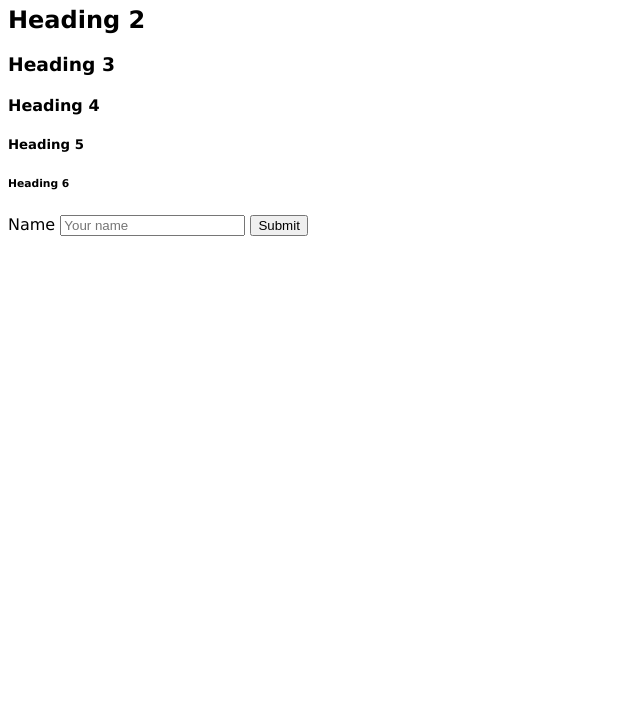
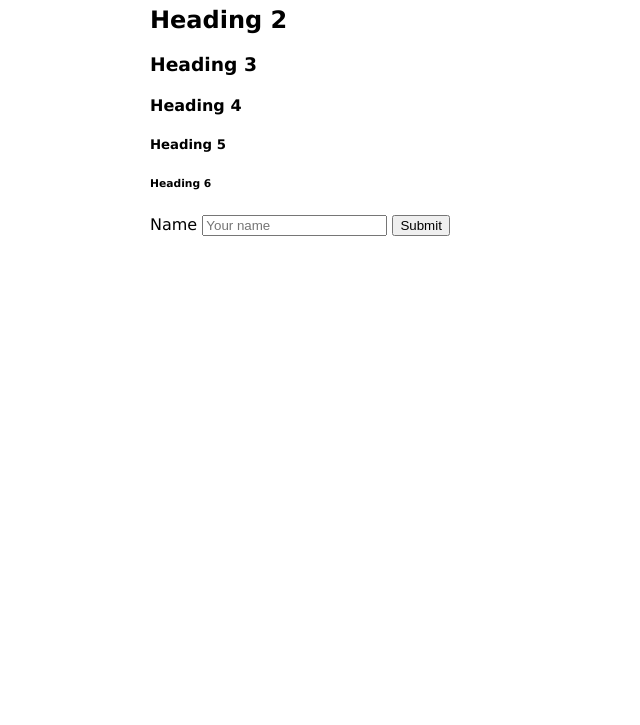
Before and after one commit to bluewindlab/js-app, a plain HTML site: page index.html in a window 1280 px wide. Shown: the part 75-800 px from the top of the page, without its empty margins (0-640 px from the left). Drawn offline with Linux system fonts and the light colour scheme.

Commit message:
Update title of index.html and stylesheet.

```diff
--- a/index.html
+++ b/index.html
@@ -5,12 +5,14 @@
     <meta charset="UTF-8">
     <meta http-equiv="X-UA-Compatible" content="IE=edge">
     <meta name="viewport" content="width=device-width, initial-scale=1.0">
-    <title>Document</title>
-    <link href="styles/style.css" rel="stylesheet"/>
+    <title>Home Page</title>
+    <link href="styles/style.css" rel="stylesheet" />
 
 </head>
 
 <body>
+
+    <div class="container">
         <h1>Heading 1</h1>
         <h2>Heading 2</h2>
         <h3>Heading 3</h3>
@@ -23,7 +25,7 @@
             <input type="text" id="name" name="name" value="" placeholder="Your name" />
             <button name="submit" id="submit">Submit</button>
         </form>
-
+    </div>
 
 </body>
 
--- a/styles/style.css
+++ b/styles/style.css
@@ -2,3 +2,9 @@ body{
     font-family: 'Lucida Sans', 'Lucida Sans Regular', 'Lucida Grande', 'Lucida Sans Unicode', Geneva, Verdana, sans-serif;
     font-size: 16px;
 }
+
+.container{
+    max-width: 100%;
+    width: 980px;
+    margin: 0 auto;
+}
```
Lines whose indentation alone changed are shown as unchanged.
